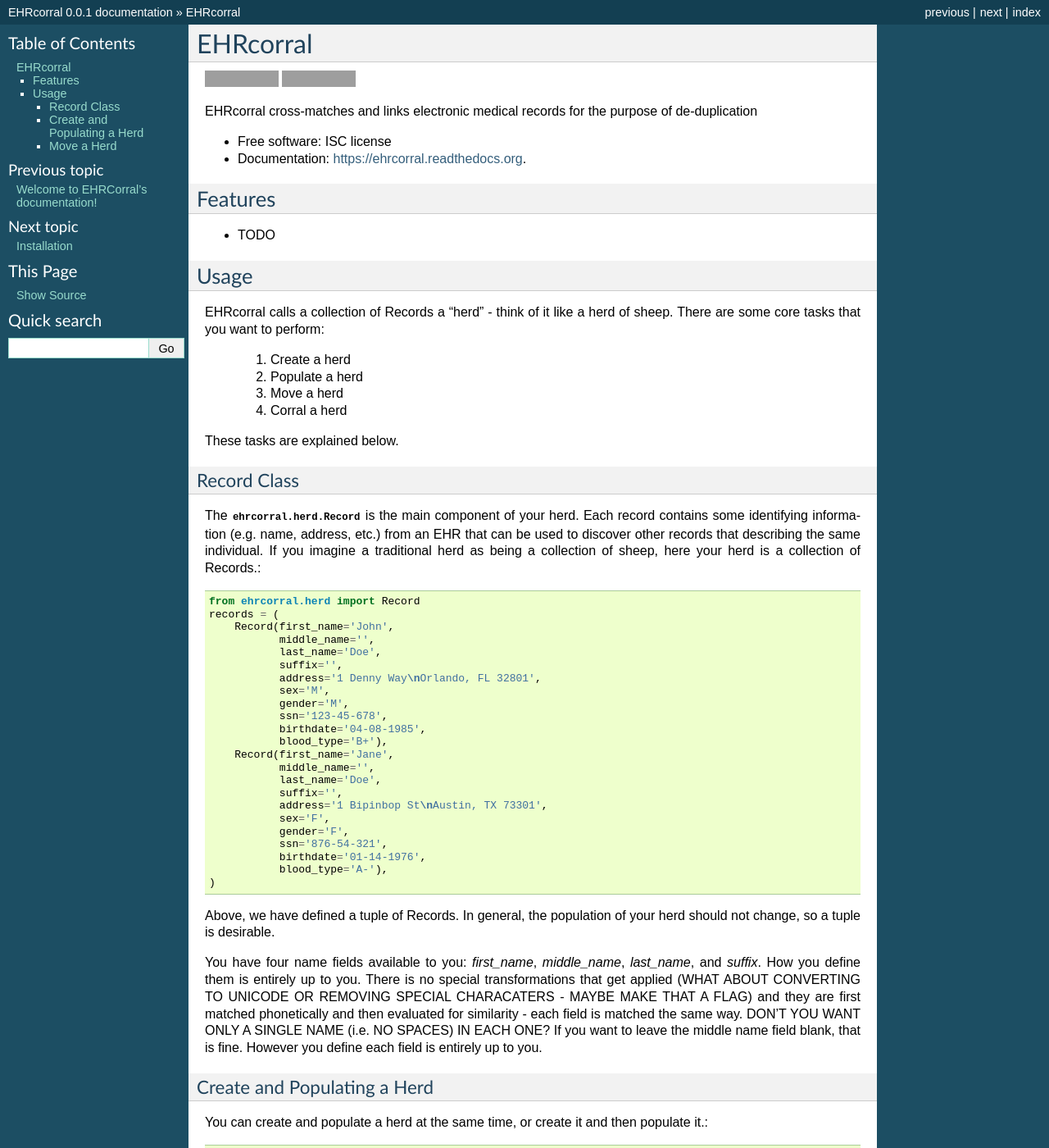
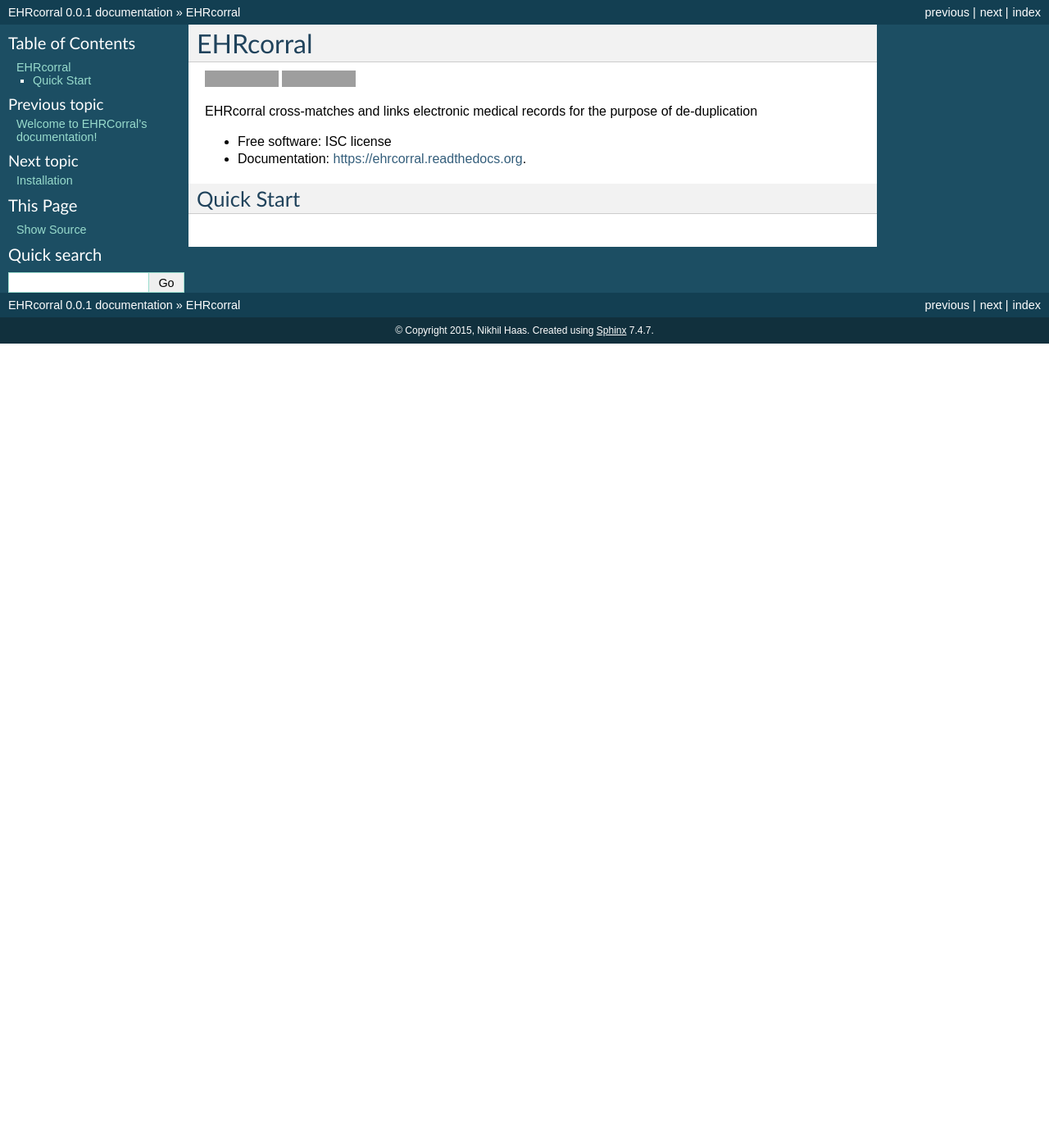
Before and after one commit to nsh87/ehrcorral, a Sphinx documentation site: the page built from docs/readme.rst, in a window 1280 px wide and 1400 px high. Shown: the whole window at 82% size. Built offline with Sphinx 7.4.7, drawn with Linux system fonts in a browser that asks for light colours; some of the changed text lies outside the part shown; grey boxes are pictures that could not be loaded.

Commit message:
Move some stuff around in the documentation
- Make Modules page
- Move full documentation from GitHub readme to Usage page

```diff
--- a/README.rst
+++ b/README.rst
@@ -15,83 +15,5 @@
 * Free software: ISC license
 * Documentation: https://ehrcorral.readthedocs.org.
 
-Features
---------
-
-* TODO
-
-Usage
------
-
-EHRcorral calls a collection of Records a "herd"  - think of it like a
-herd of sheep. There are some core tasks that you want to perform:
-
-    1. Create a herd
-    2. Populate a herd
-    3. Move a herd
-    4. Corral a herd
-
-These tasks are explained below.
-
-Record Class
-^^^^^^^^^^^^
-
-The :py:class:`ehrcorral.herd.Record` is the main component of your herd. Each
-record contains some identifying information (e.g. name, address, etc.) from an
-EHR that can be used to discover other records that describing the same
-individual. If you imagine a traditional herd as being a collection of sheep,
-here your herd is a collection of Records.::
-
-    from ehrcorral.herd import Record
-    records = (
-        Record(first_name='John',
-               middle_name='',
-               last_name='Doe',
-               suffix='',
-               address='1 Denny Way\nOrlando, FL 32801',
-               sex='M',
-               gender='M',
-               ssn='123-45-678',
-               birthdate='04-08-1985',
-               blood_type='B+'),
-        Record(first_name='Jane',
-               middle_name='',
-               last_name='Doe',
-               suffix='',
-               address='1 Bipinbop St\nAustin, TX 73301',
-               sex='F',
-               gender='F',
-               ssn='876-54-321',
-               birthdate='01-14-1976',
-               blood_type='A-'),
-    )
-
-Above, we have defined a tuple of Records. In general, the population of
-your herd should not change, so a tuple is desirable.
-
-You have four name fields available to you: `first_name`, `middle_name`,
-`last_name`, and `suffix`. How you define them is entirely up to you. There
-is no special transformations that get applied (WHAT ABOUT CONVERTING TO
-UNICODE OR REMOVING SPECIAL CHARACATERS - MAYBE MAKE THAT A FLAG) and they
-are first matched phonetically and then evaluated for similarity - each field
-is matched the same way. DON'T YOU WANT ONLY A SINGLE NAME (i.e. NO SPACES)
-IN EACH ONE? If you want to leave the middle name field blank, that is fine.
-However you define each field is entirely up to you.
-
-Create and Populating a Herd
-^^^^^^^^^^^^^^^^^^^^^^^^^^^^
-
-You can create and populate a herd at
-the same time, or create it and then populate it.::
-
-    from ehrcorral.herd import Herd
-
-    # Create and populate at the same time
-    herd = Herd(population=records)
-
-    # Create then populate
-    herd = Herd()
-    herd.populatiion = records
-
-Move a Herd
-^^^^^^^^^^^
+Quick Start
+-----------
```
Also changed, not shown: docs/index.rst (+5 -6 lines), docs/modules.rst (added, +12 -0 lines), docs/usage.rst (+73 -0 lines).
